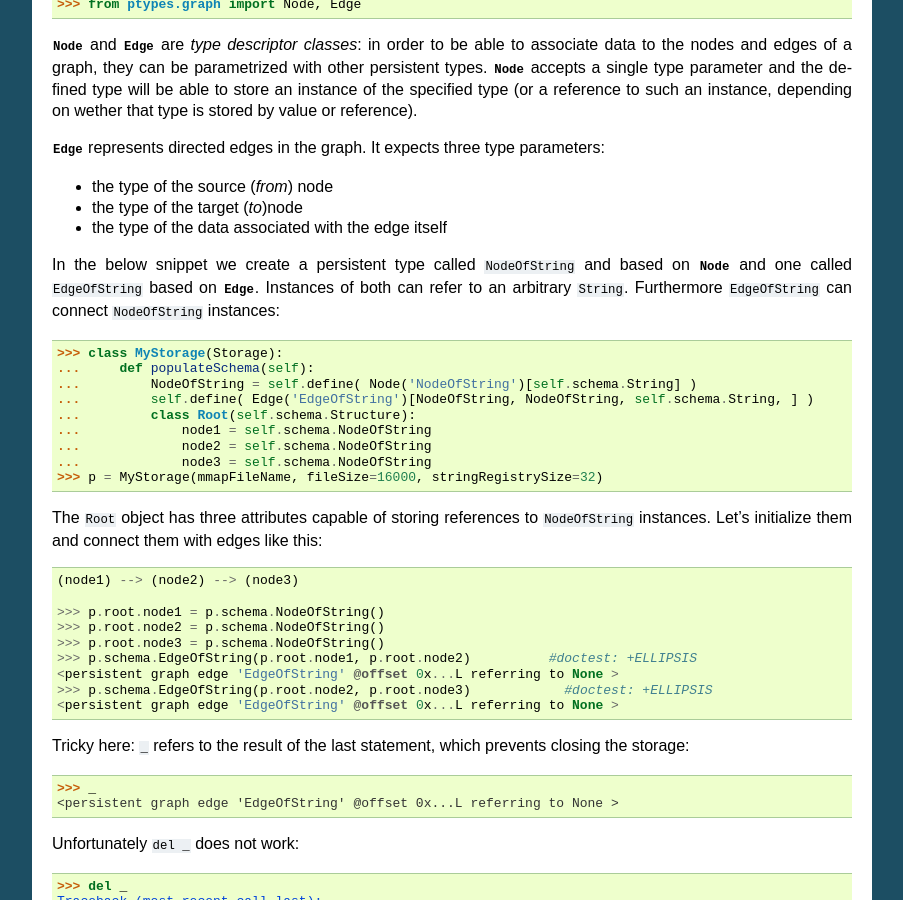
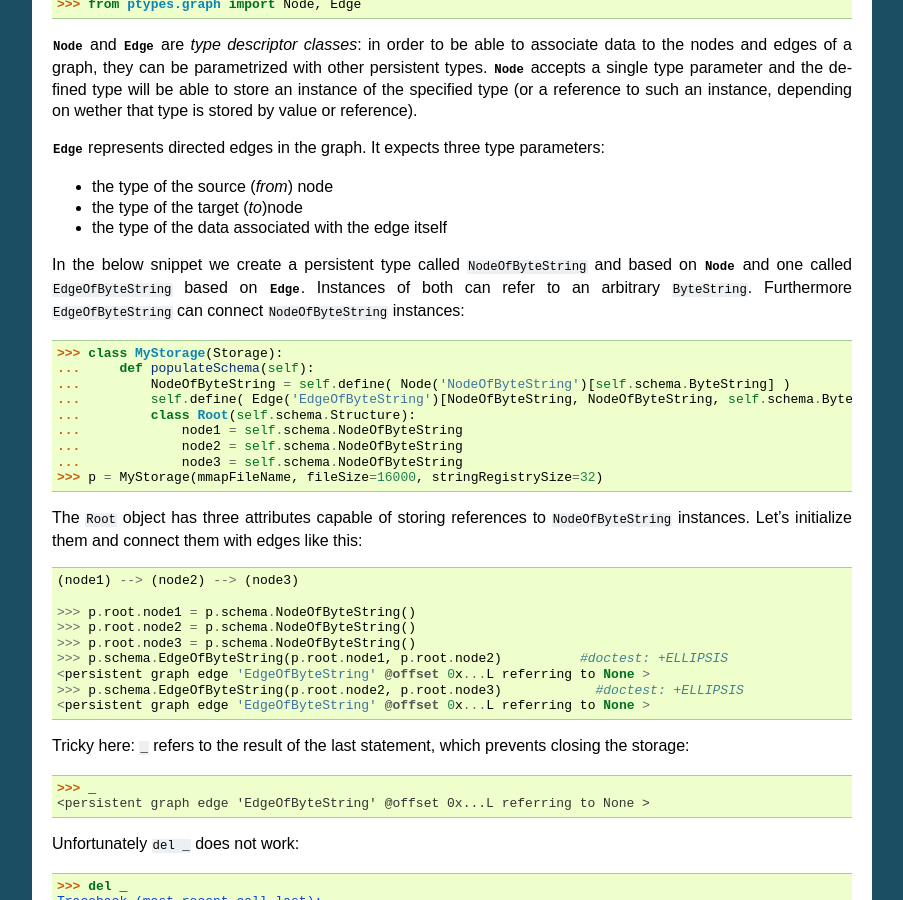
Before and after one commit to AmadeusITGroup/python-ptypes, a Sphinx documentation site: the page built from doc/graph.rst, in a window 1280 px wide and 900 px high, scrolled down 342 px. Shown: the whole window, without its empty margins (198-1101 px from the left). Built offline with Sphinx 7.4.7, drawn with Linux system fonts in a browser that asks for light colours; formulas are drawn with MathJax 3; some of the changed text lies outside the part shown.

Commit message:
Converted String into ByteString

```diff
--- a/doc/graph.rst
+++ b/doc/graph.rst
@@ -35,40 +35,40 @@ It expects three type parameters:
 * the type of the target (*to*)node
 * the type of the data associated with the edge itself
 
-In the below snippet we create a persistent type called ``NodeOfString`` and
-based on :class:`~ptypes.graph.Node` and one called ``EdgeOfString`` based on
+In the below snippet we create a persistent type called ``NodeOfByteString`` and
+based on :class:`~ptypes.graph.Node` and one called ``EdgeOfByteString`` based on
 :class:`~ptypes.graph.Edge`.
-Instances of both can refer to an arbitrary ``String``.
-Furthermore ``EdgeOfString`` can connect ``NodeOfString`` instances::
+Instances of both can refer to an arbitrary ``ByteString``.
+Furthermore ``EdgeOfByteString`` can connect ``NodeOfByteString`` instances::
 
       >>> class MyStorage(Storage):
       ...     def populateSchema(self):
-      ...         NodeOfString = self.define( Node('NodeOfString')[self.schema.String] )
-      ...         self.define( Edge('EdgeOfString')[NodeOfString, NodeOfString, self.schema.String, ] )
+      ...         NodeOfByteString = self.define( Node('NodeOfByteString')[self.schema.ByteString] )
+      ...         self.define( Edge('EdgeOfByteString')[NodeOfByteString, NodeOfByteString, self.schema.ByteString, ] )
       ...         class Root(self.schema.Structure):
-      ...             node1 = self.schema.NodeOfString
-      ...             node2 = self.schema.NodeOfString
-      ...             node3 = self.schema.NodeOfString
+      ...             node1 = self.schema.NodeOfByteString
+      ...             node2 = self.schema.NodeOfByteString
+      ...             node3 = self.schema.NodeOfByteString
       >>> p = MyStorage(mmapFileName, fileSize=16000, stringRegistrySize=32)
 
-The ``Root`` object has three attributes capable of storing references to ``NodeOfString``
+The ``Root`` object has three attributes capable of storing references to ``NodeOfByteString``
 instances. Let's initialize them and connect them with edges like this::
 
       (node1) --> (node2) --> (node3)
 
-      >>> p.root.node1 = p.schema.NodeOfString()
-      >>> p.root.node2 = p.schema.NodeOfString()
-      >>> p.root.node3 = p.schema.NodeOfString()
-      >>> p.schema.EdgeOfString(p.root.node1, p.root.node2)          #doctest: +ELLIPSIS
-      <persistent graph edge 'EdgeOfString' @offset 0x...L referring to None >
-      >>> p.schema.EdgeOfString(p.root.node2, p.root.node3)            #doctest: +ELLIPSIS
-      <persistent graph edge 'EdgeOfString' @offset 0x...L referring to None >
+      >>> p.root.node1 = p.schema.NodeOfByteString()
+      >>> p.root.node2 = p.schema.NodeOfByteString()
+      >>> p.root.node3 = p.schema.NodeOfByteString()
+      >>> p.schema.EdgeOfByteString(p.root.node1, p.root.node2)          #doctest: +ELLIPSIS
+      <persistent graph edge 'EdgeOfByteString' @offset 0x...L referring to None >
+      >>> p.schema.EdgeOfByteString(p.root.node2, p.root.node3)            #doctest: +ELLIPSIS
+      <persistent graph edge 'EdgeOfByteString' @offset 0x...L referring to None >
 
 Tricky here: ``_`` refers to the result of the last statement, which prevents
 closing the storage::
 
       >>> _                                        #doctest: +ELLIPSIS
-      <persistent graph edge 'EdgeOfString' @offset 0x...L referring to None >
+      <persistent graph edge 'EdgeOfByteString' @offset 0x...L referring to None >
 
 Unfortunately ``del _`` does not work::
 
@@ -117,18 +117,18 @@ software sorted by name. We will use skip lists to implement these::
       ...
       ...         class Developer(self.schema.Structure):
       ...             id  = self.schema.Int
-      ...             name = self.schema.String
+      ...             name = self.schema.ByteString
       ...             age  = self.schema.Int
       ...
       ...         class Software(self.schema.Structure):
       ...             id  = self.schema.Int
-      ...             name = self.schema.String
-      ...             lang = self.schema.String
+      ...             name = self.schema.ByteString
+      ...             lang = self.schema.ByteString
       ...
       ...         NDeveloper = self.define( Node('NDeveloper')[Developer] )
       ...         NSoftware  = self.define( Node('NSoftware')[Software] )
       ...
-      ...         self.define( Dict('NDevelopersByName')[self.schema.String, self.schema.NDeveloper] )
+      ...         self.define( Dict('NDevelopersByName')[self.schema.ByteString, self.schema.NDeveloper] )
       ...         self.define( SkipList('Developers')[self.schema.NDeveloper, sortOrder] )
       ...         self.define( SkipList('Programs')[self.schema.NSoftware, sortOrder] )
       ...
--- /dev/null
+++ b/ptypes/__init__.py
@@ -0,0 +1,3 @@
+
+#  from .storage import Storage, Dict, List, Set
+#  from .query import Query, Constant, Param, Each, LookUp
```
Also changed, not shown: other parts of doc/graph.rst (+3 -2 lines), doc/pcollections.rst (+12 -12 lines), doc/storage.rst (+19 -21 lines), 3 other files.
